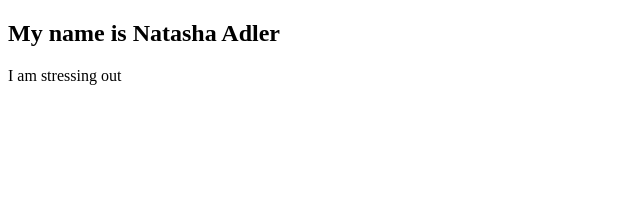
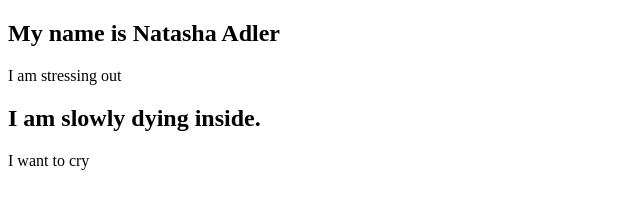
Before and after one commit to natashajennineadler/Learning, a plain HTML site: page index.html in a window 1280 px wide. Shown: the whole page, without its empty margins (0-640 px from the left). Drawn offline with Linux system fonts and the light colour scheme.

Commit message:
Updated person 2

```diff
--- a/index.html
+++ b/index.html
@@ -9,5 +9,9 @@
 		<p>I am stressing out</p>
 	</SECTION>
 
+<SECTION id="Person 2">
+	<h1>I am slowly dying inside.</h1>
+	<p>I want to cry</p>
+</SECTION>
 </body>
 </html>
```
